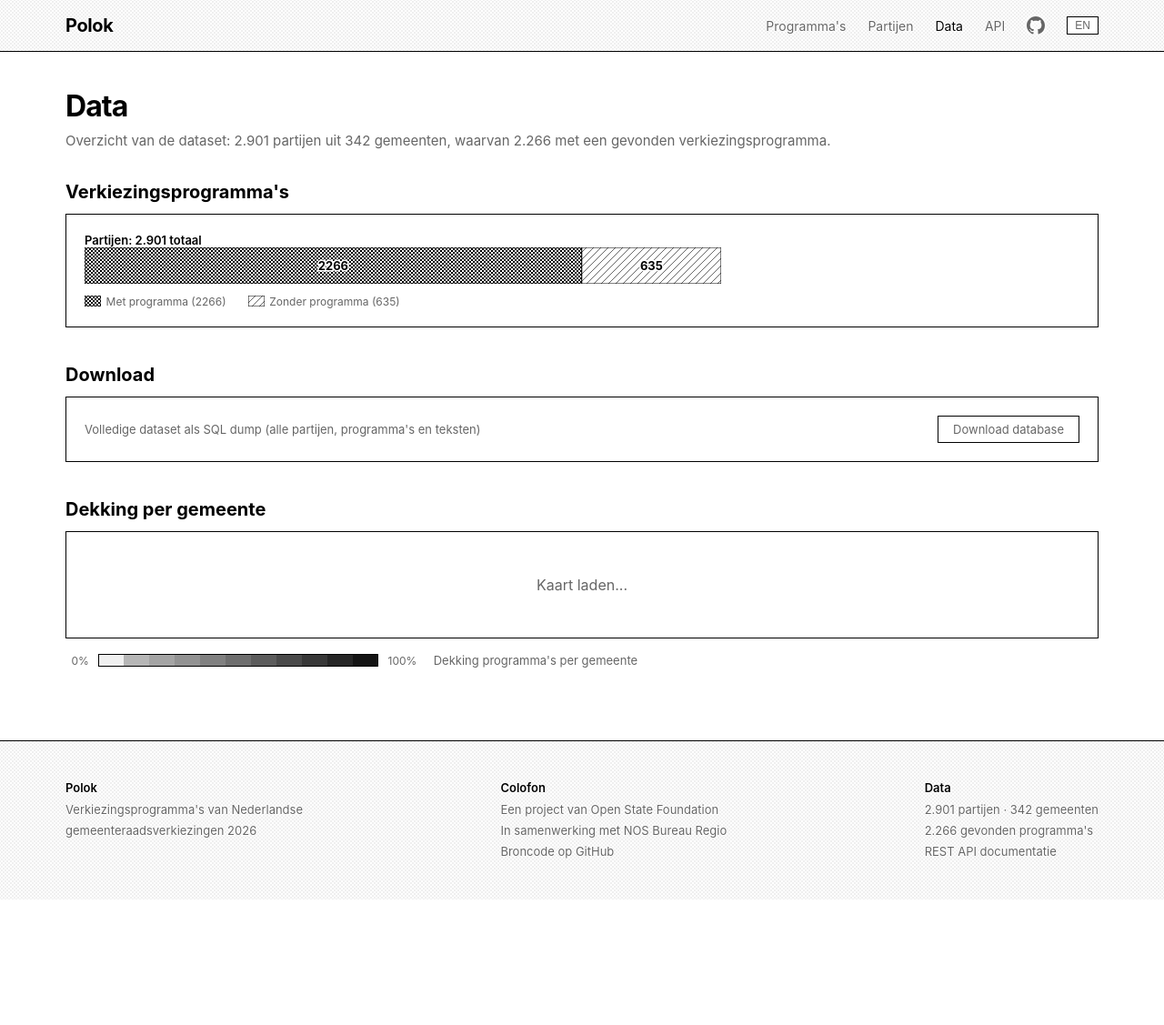
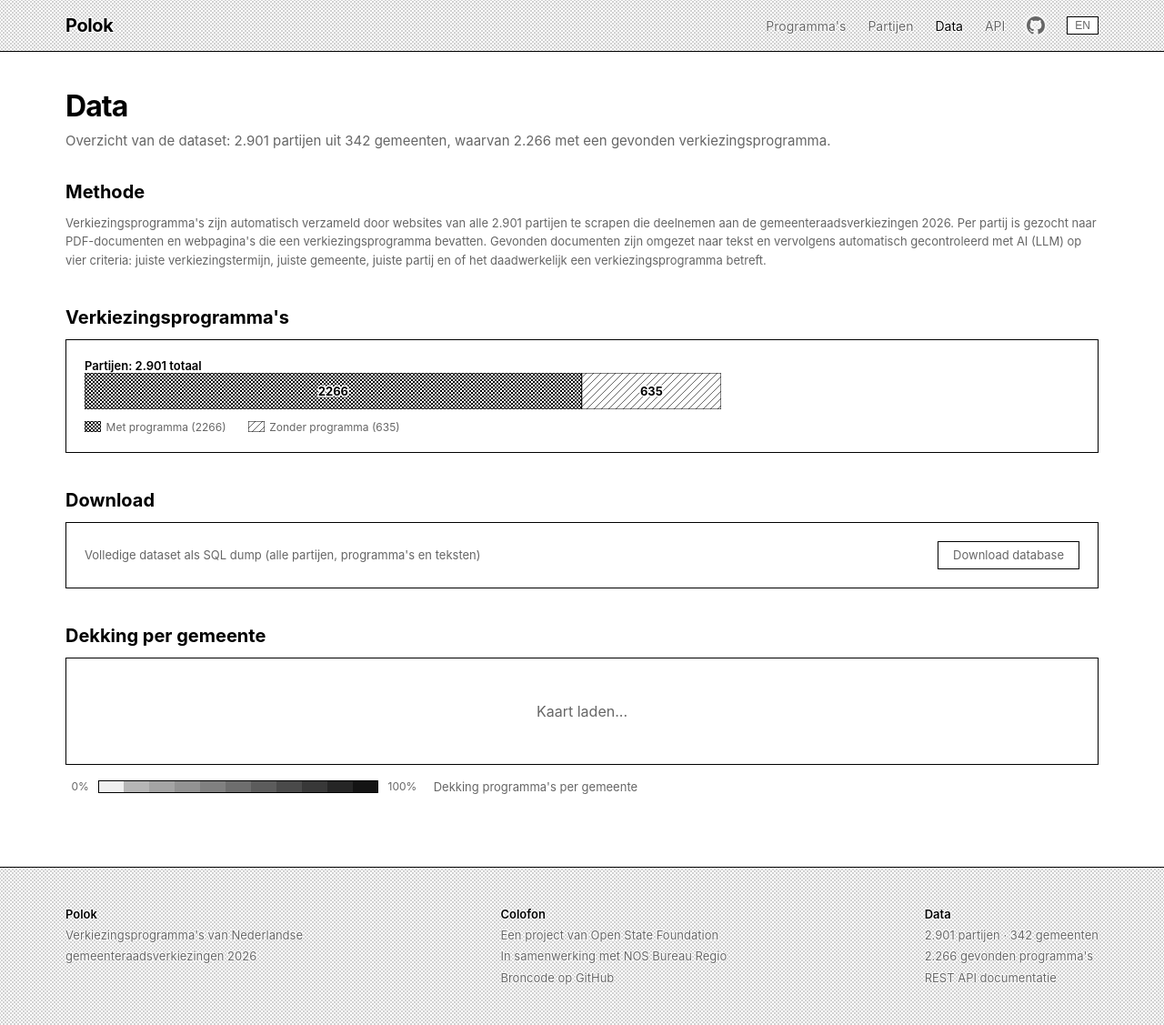
Before and after one commit to vanderburgt/polok, a FastAPI app: page /data in a window 1280 px wide. Shown: the whole page at 91% size. Before the commit the page ends 989 px from the top, so only its background shows below. Run offline with FastAPI, Linux system fonts and the light colour scheme; data that the repository does not hold is empty.

Commit message:
Add method description to Data page, darken nav/footer pattern

```diff
--- a/app/templates/data.html
+++ b/app/templates/data.html
@@ -26,7 +26,33 @@
 </style>
 
 <h1>Data</h1>
-<p class="subtitle">Overzicht van de dataset: 2.901 partijen uit 342 gemeenten, waarvan 2.266 met een gevonden verkiezingsprogramma.</p>
+<p class="subtitle" id="data-subtitle">Overzicht van de dataset: 2.901 partijen uit 342 gemeenten, waarvan 2.266 met een gevonden verkiezingsprogramma.</p>
+
+<div class="data-section">
+    <h2 id="data-method-title">Methode</h2>
+    <p style="font-size:0.8125rem;line-height:1.6;color:#666" id="data-method-text">Verkiezingsprogramma's zijn automatisch verzameld door websites van alle 2.901 partijen te scrapen die deelnemen aan de gemeenteraadsverkiezingen 2026. Per partij is gezocht naar PDF-documenten en webpagina's die een verkiezingsprogramma bevatten. Gevonden documenten zijn omgezet naar tekst en vervolgens automatisch gecontroleerd met AI (LLM) op vier criteria: juiste verkiezingstermijn, juiste gemeente, juiste partij en of het daadwerkelijk een verkiezingsprogramma betreft.</p>
+</div>
+
+<script>
+(function() {
+    var origLangChange = typeof onLangChange === 'function' ? onLangChange : null;
+    window.onLangChange = function() {
+        if (origLangChange) origLangChange();
+        var sub = document.getElementById('data-subtitle');
+        var mt = document.getElementById('data-method-title');
+        var mp = document.getElementById('data-method-text');
+        if (LANG === 'en') {
+            if (sub) sub.textContent = 'Overview of the dataset: 2,901 parties from 342 municipalities, of which 2,266 have a found election program.';
+            if (mt) mt.textContent = 'Method';
+            if (mp) mp.textContent = 'Election programs were automatically collected by scraping the websites of all 2,901 parties participating in the 2026 municipal elections. For each party, we searched for PDF documents and web pages containing an election program. Found documents were converted to text and then automatically verified using AI (LLM) on four criteria: correct election term, correct municipality, correct party, and whether it is actually an election program.';
+        } else {
+            if (sub) sub.textContent = 'Overzicht van de dataset: 2.901 partijen uit 342 gemeenten, waarvan 2.266 met een gevonden verkiezingsprogramma.';
+            if (mt) mt.textContent = 'Methode';
+            if (mp) mp.textContent = 'Verkiezingsprogramma\'s zijn automatisch verzameld door websites van alle 2.901 partijen te scrapen die deelnemen aan de gemeenteraadsverkiezingen 2026. Per partij is gezocht naar PDF-documenten en webpagina\'s die een verkiezingsprogramma bevatten. Gevonden documenten zijn omgezet naar tekst en vervolgens automatisch gecontroleerd met AI (LLM) op vier criteria: juiste verkiezingstermijn, juiste gemeente, juiste partij en of het daadwerkelijk een verkiezingsprogramma betreft.';
+        }
+    };
+})();
+</script>
 
 <div class="data-section">
     <h2>Verkiezingsprogramma's</h2>
```
Also changed, not shown: app/templates/base.html (line endings or trailing spaces).
